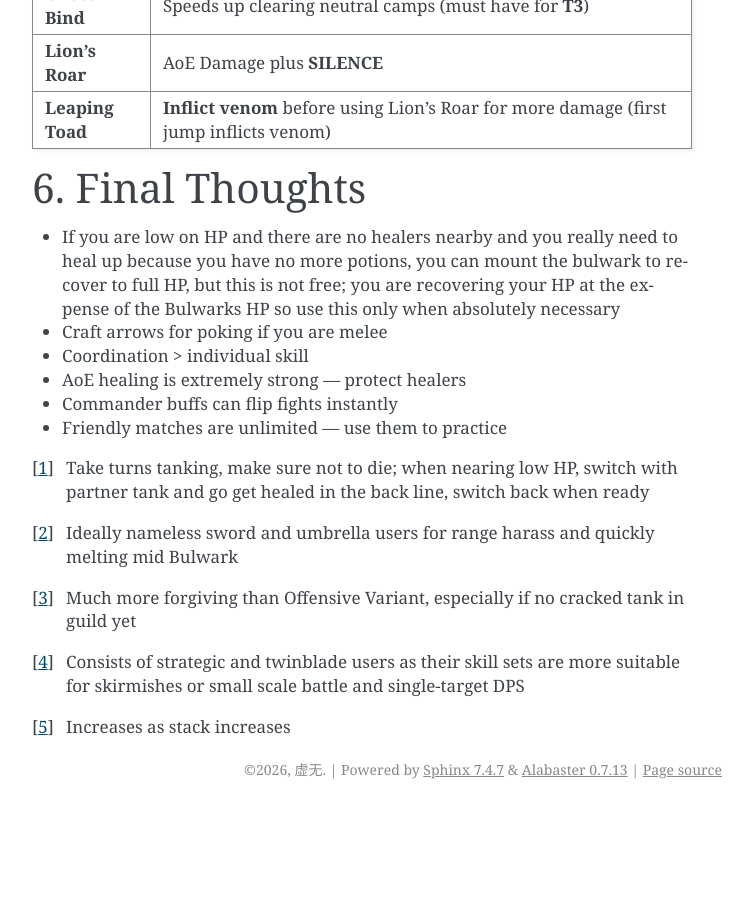
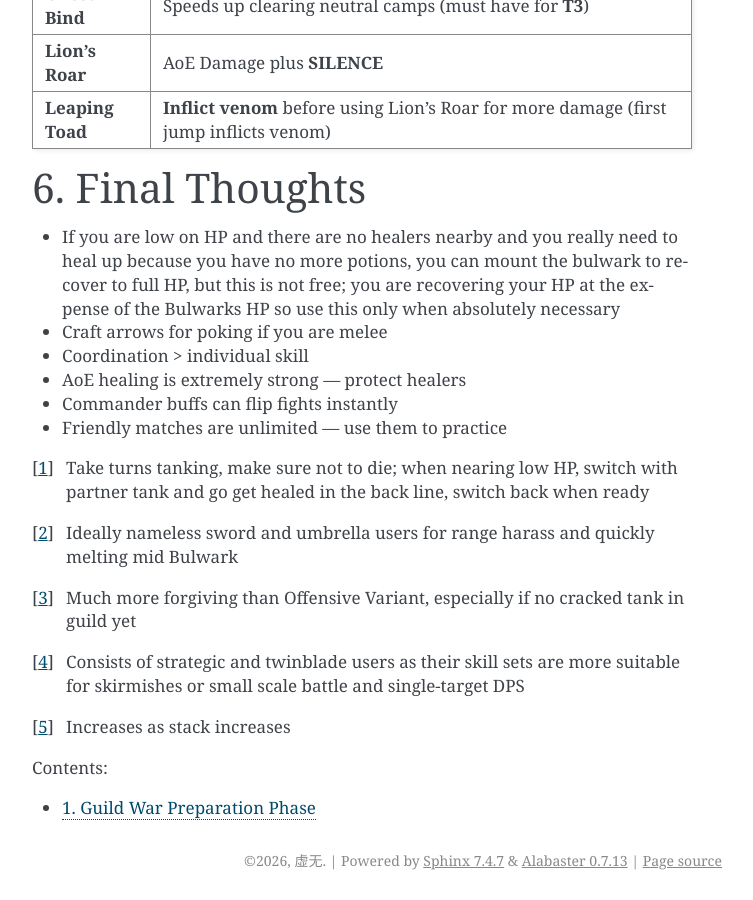
Before and after one commit to NilSifr0/wwm-stuff, a Sphinx documentation site: the page built from docs/source/index.rst, in a window 1280 px wide and 900 px high, scrolled down 7236 px. Shown: the whole window, without its empty margins (388-1141 px from the left). Built offline with Sphinx 7.4.7, drawn with Linux system fonts in a browser that asks for light colours; before the commit the page ends 8045 px from its top, so only the background shows below that.

```diff
--- /dev/null
+++ b/docs/source/guild_war_prep_phase.rst
@@ -0,0 +1,4 @@
+1. Guild War Preparation Phase
+==============================
+
+.. toctree::
--- a/docs/source/index.rst
+++ b/docs/source/index.rst
@@ -301,3 +301,5 @@ Note: In order of priority
 .. toctree::
    :maxdepth: 2
    :caption: Contents:
+
+   guild_war_prep_phase
```
